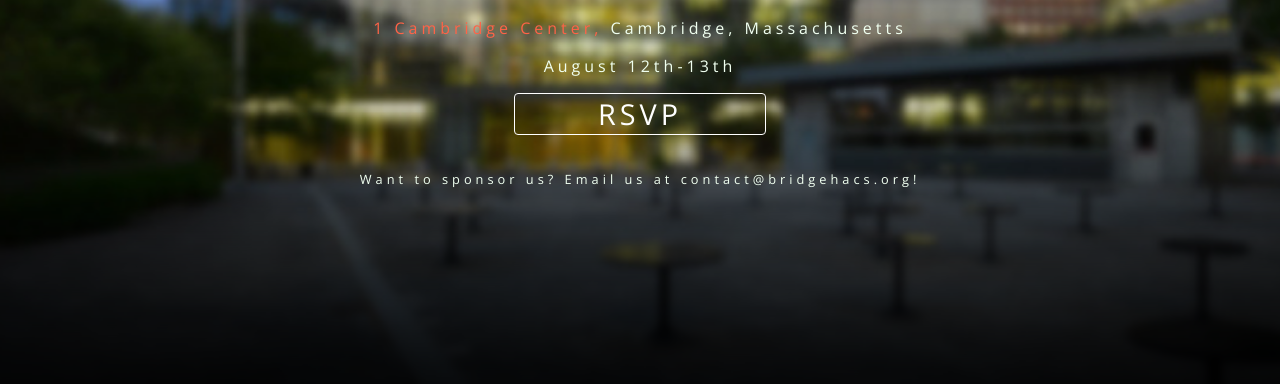
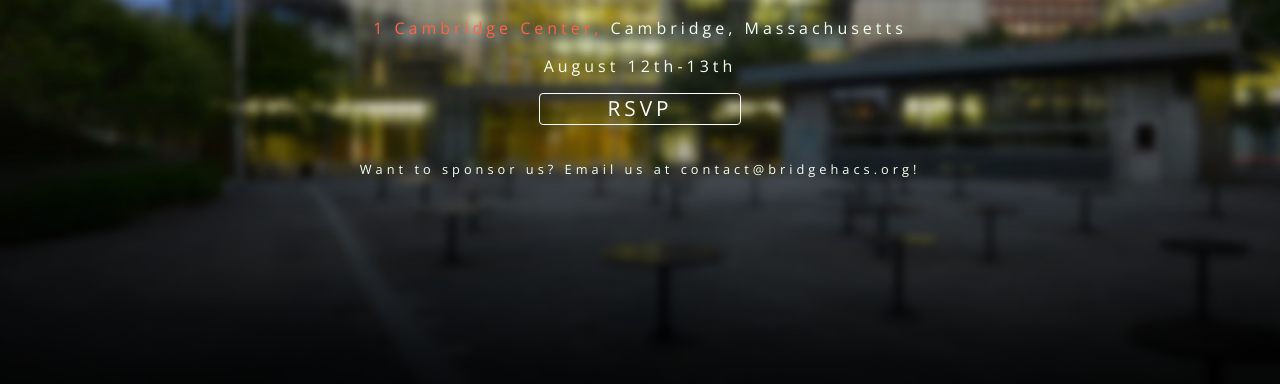
Before and after one commit to orintarou/bridge-hacs, a website: page public/index.html in a window 1280 px wide. Shown: the part 416-800 px from the top of the page. Drawn offline with nearby package versions, Linux system fonts and the light colour scheme; a script that the page names is missing.

Commit message:
updated style.css

```diff
--- a/public/style.css
+++ b/public/style.css
@@ -157,9 +157,9 @@ input {
     display: inline-block;
     margin: 0 auto;
     cursor: pointer;
-    font-size: 1.8em;
-    width: 250px;
-    height: 40px;
+    font-size: 1.3em;
+    width: 200px;
+    height: 30px;
     text-decoration: none;
     outline: none;
     webkit-animation-delay: 1s; /* Chrome, Safari, Opera */
```
